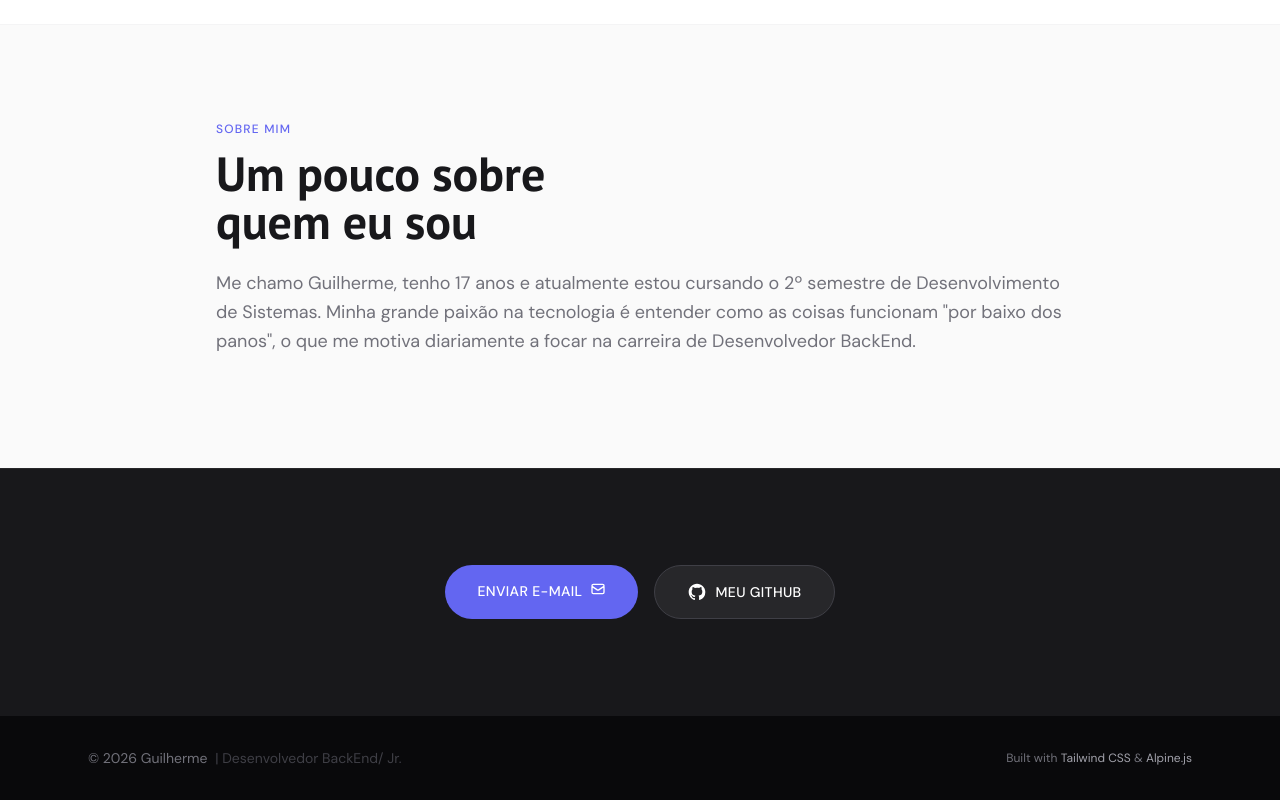
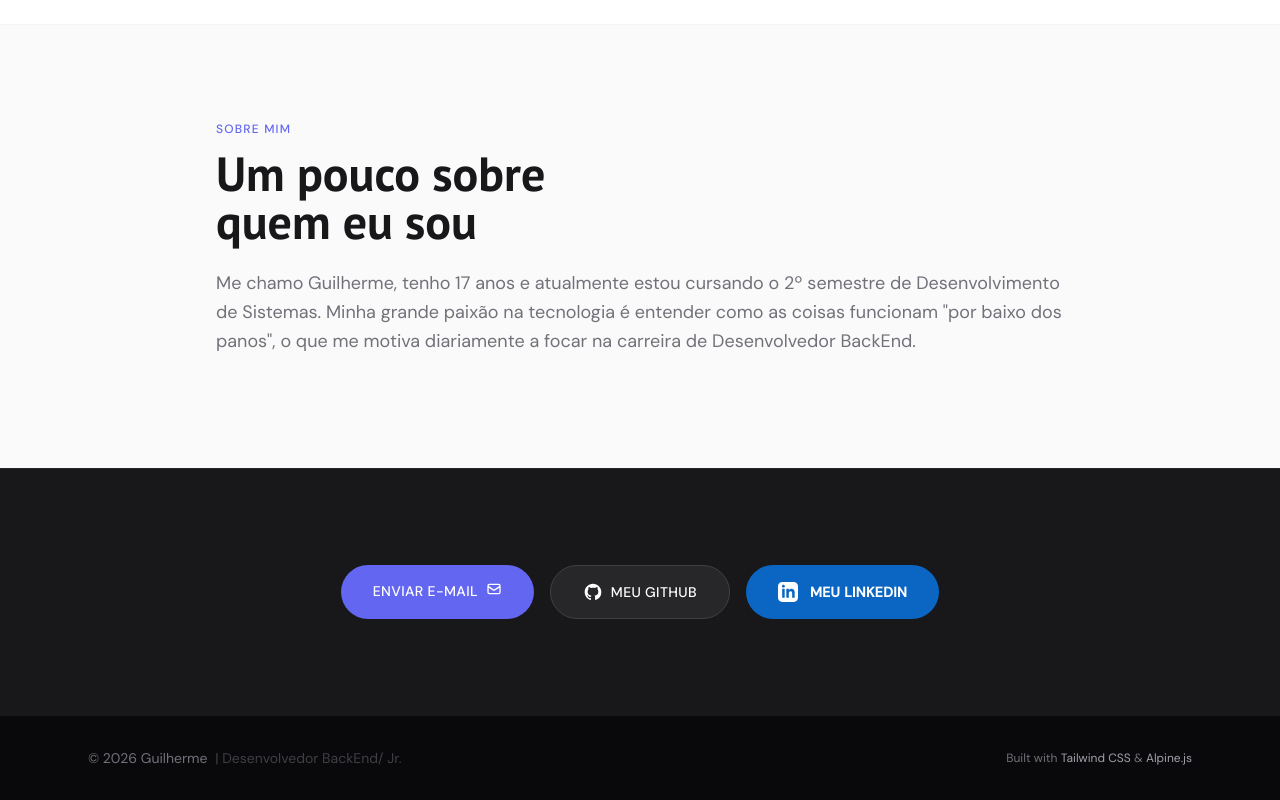
Before and after one commit to Ghuilherme29/Portifolio-atv, a plain HTML site: page index.html in a window 1280 px wide. Shown: the part 2466-3266 px from the top of the page. Drawn offline with nearby package versions, Linux system fonts and the light colour scheme.

Commit message:
Update index.html

```diff
--- a/index.html
+++ b/index.html
@@ -285,7 +285,16 @@
         </svg>
         Meu GitHub
       </a>
+
+      <a href="https://www.linkedin.com/in/guilherme-da-silva-494505379/" target="_blank" class="flex items-center justify-center gap-3 px-8 py-4 bg-[#0A66C2] hover:bg-[#004182] text-white rounded-full font-bold text-sm tracking-wide transition-colors w-fit">
+        <svg class="w-5 h-5" fill="currentColor" viewBox="0 0 24 24" aria-hidden="true">
+          <path fill-rule="evenodd" d="M19 0h-14c-2.761 0-5 2.239-5 5v14c0 2.761 2.239 5 5 5h14c2.762 0 5-2.239 5-5v-14c0-2.761-2.238-5-5-5zm-11 19h-3v-11h3v11zm-1.5-12.268c-.966 0-1.75-.79-1.75-1.764s.784-1.764 1.75-1.764 1.75.79 1.75 1.764-.783 1.764-1.75 1.764zm13.5 12.268h-3v-5.604c0-3.368-4-3.113-4 0v5.604h-3v-11h3v1.765c1.396-2.586 7-2.777 7 2.476v6.759z" clip-rule="evenodd" />
+        </svg>
+        MEU LINKEDIN
+      </a>
     </div>
+
+
 </section>
 
 </main>
```
